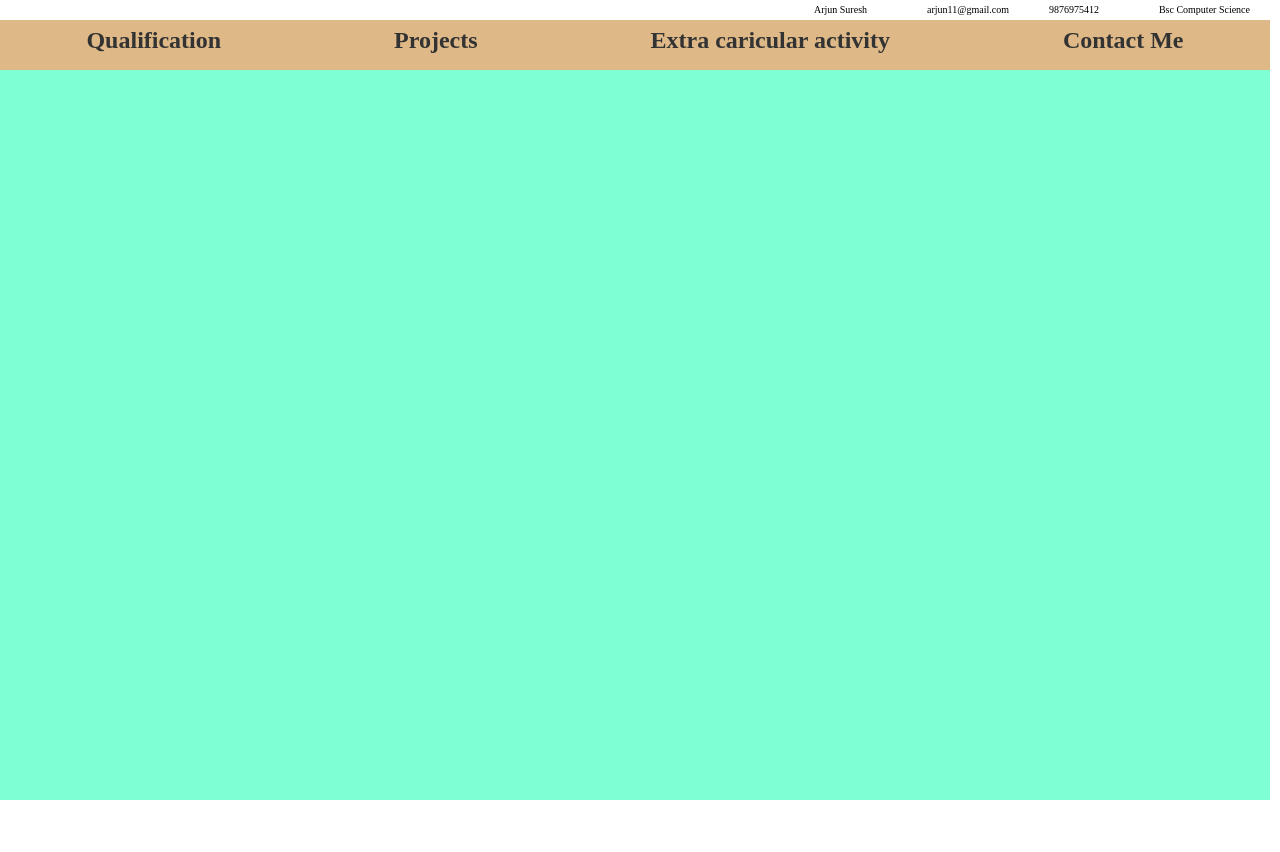
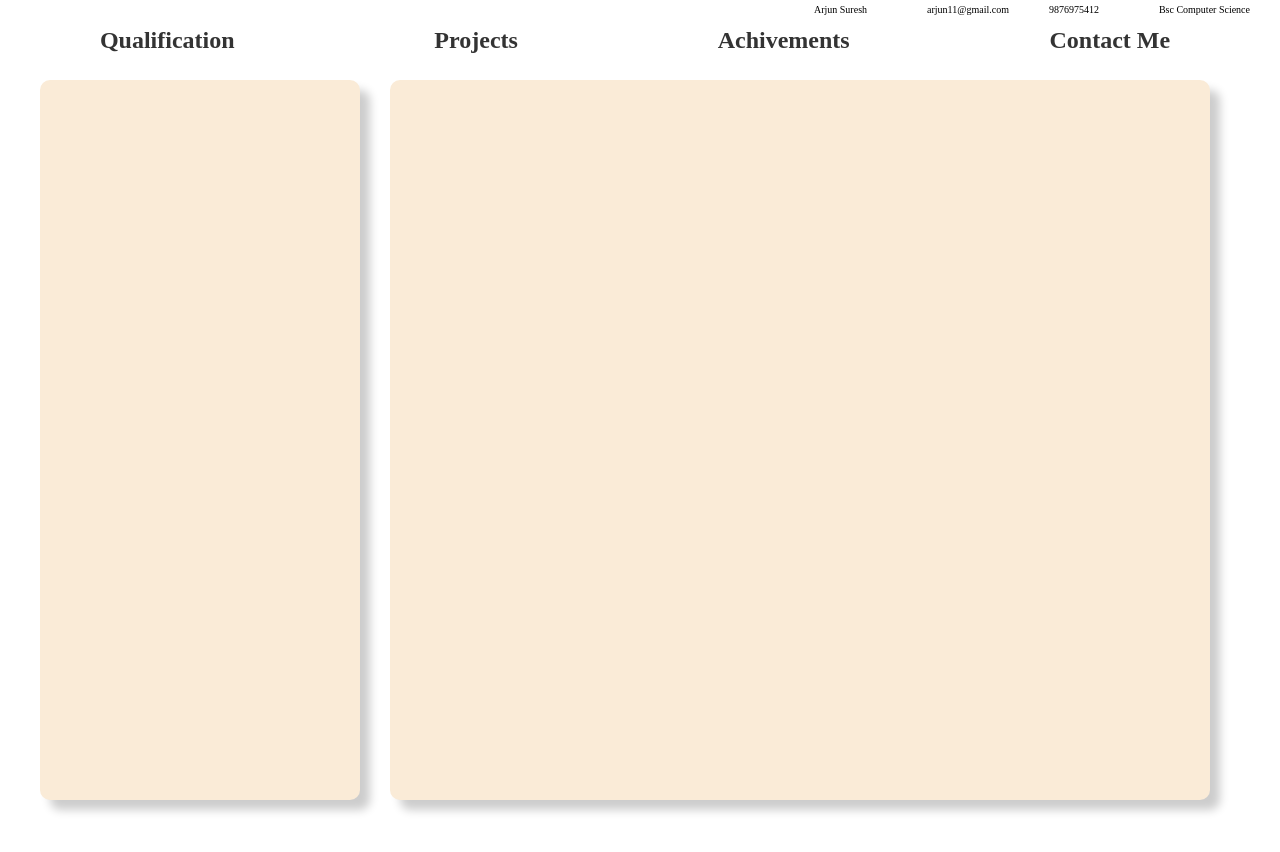
Before and after one commit to ArjunSuresh0011/Dummy-portfolio, a plain HTML site: page index.html in a window 1280 px wide. Before the commit the page ends 800 px from the top, so only its background shows below. Drawn offline with Linux system fonts and the light colour scheme.

Commit message:
created grid

```diff
--- a/css/style.css
+++ b/css/style.css
@@ -3,15 +3,28 @@ body{
     margin: 0;
 }
 
+.card{
+    background-color: antiquewhite;
+    border-radius: 10px;
+    padding: 10px;
+    box-shadow: 10px 10px 10px rgba(0, 0, 0, 0.2);
+    line-height: 1.6;
+}
+
 .container{
   width: 1270px;
   height: 800px;
-  background-color: aquamarine;
+  background-color: #fff;
 }
 
 .flex{
     display: flex;
     align-items: center;
+}
+
+.grid{
+    display: grid;
+    column-gap: 20px;
 }
 
 /* Header */
@@ -48,7 +61,7 @@ a{
 
 .menu{
     height: 50px;
-    background-color: burlywood;
+    background-color: #fff;
 }
 nav{
     display: flex;
@@ -56,3 +69,26 @@ nav{
     align-items: center;
     line-height: 1.2px;
 }
+
+/*section*/
+
+.section .grid{
+    grid-template-columns: 1fr 7fr;
+}
+
+.section{
+    padding: auto;
+    margin: auto;
+}
+.left-card{
+    width:300px;
+    height: 700px;
+    margin-top:10px;
+    margin-left: 40px;
+}
+.right-card{
+    width: 800px;
+    height: 700px;
+    margin-top: 10px;
+    margin-left: 10px;
+}
--- a/index.html
+++ b/index.html
@@ -31,7 +31,7 @@
                     <a href="#"><h2>Projects</h2></a>
                 </div>
                 <div class="extra">
-                    <a href="#"><h2>Extra caricular activity</h2></a>
+                    <a href="#"><h2>Achivements</h2></a>
                 </div>
                 <div class="contact">
                     <a href="#"><h2>Contact Me</h2></a>
@@ -39,6 +39,19 @@
             </nav>
         </div>
 
+        <!--Section-->
+
+        <div class="section">
+            <div class="container grid">
+                <div class="left-card card">
+                    <p></p>
+                </div>
+                <div class="right-card card">
+
+                </div>
+            </div>
+        </div>
+
     </div>
 </body>
 </html>
```
Also changed, not shown: images/avathar.jpg (added).
